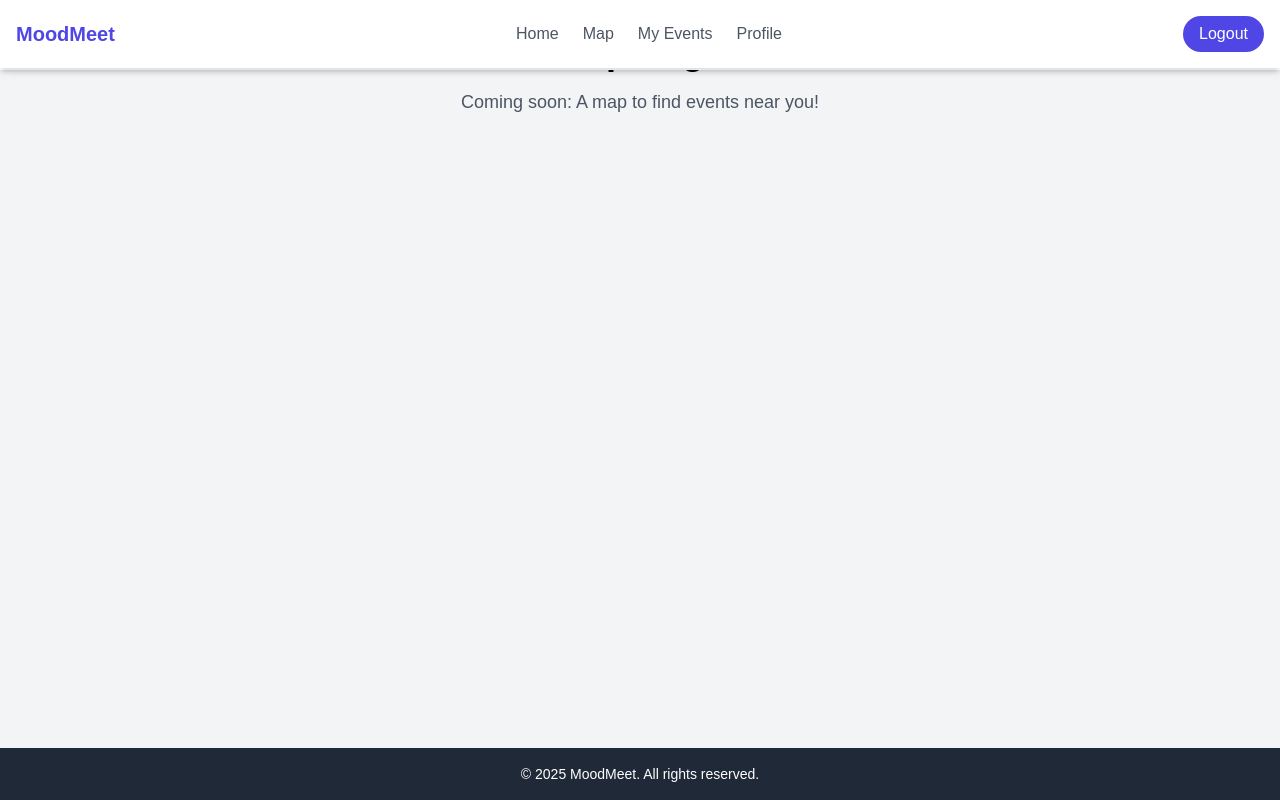
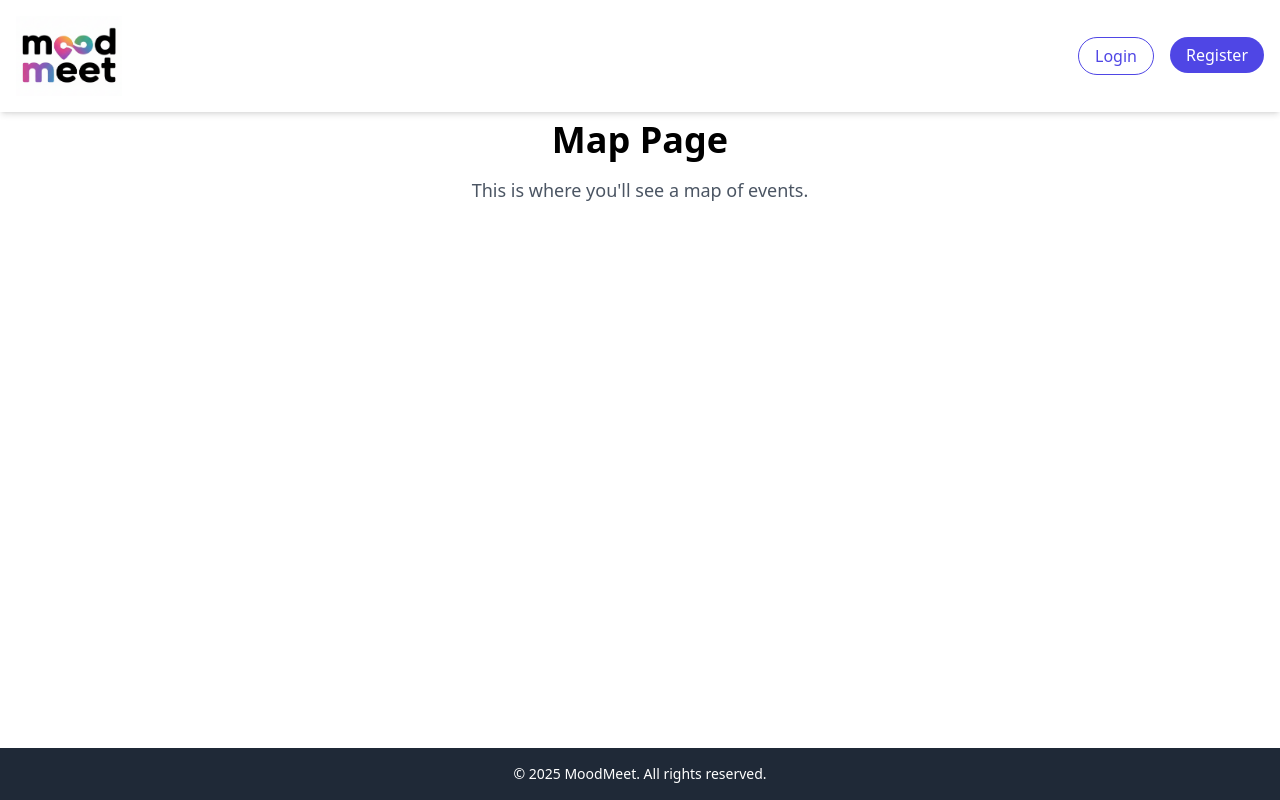
Before and after one commit to RajTib/Social-Event-Hub, a React (Create React App) app in the folder frontend/: page /map in a window 1280 px wide. Built offline with nearby package versions, Linux system fonts and the light colour scheme.

Commit message:
add animations

```diff
--- a/frontend/src/App.js
+++ b/frontend/src/App.js
@@ -1,43 +1,48 @@
-import React, { useState } from 'react';
+import React, { useState, useEffect } from 'react';
 import { BrowserRouter as Router, Routes, Route } from 'react-router-dom';
 import LandingPage from './pages/LandingPage';
 import HomePage from './pages/HomePage';
 import MapPage from './pages/MapPage';
 import MyEventsPage from './pages/MyEventsPage';
 import ProfilePage from './pages/ProfilePage';
-import Navbar from './components/common/navbar';
+import SplashScreen from './components/SplashScreen';
 import './index.css';
 
 const App = () => {
-  // Global login state
   const [isLoggedIn, setIsLoggedIn] = useState(false);
+  const [isLoading, setIsLoading] = useState(true);
+
+  useEffect(() => {
+    // Check if the user has visited this session
+    const hasVisited = sessionStorage.getItem('hasVisited');
+
+    if (hasVisited) {
+      // If they've already visited, skip the animation
+      setIsLoading(false);
+    } else {
+      // If this is the first visit, show the animation
+      const timer = setTimeout(() => {
+        setIsLoading(false);
+        // Set the flag so we don't show the animation again
+        sessionStorage.setItem('hasVisited', 'true');
+      }, 2000); // Animation duration (2 seconds)
+
+      return () => clearTimeout(timer); // Clean up the timer
+    }
+  }, []);
+
+  if (isLoading) {
+    return <SplashScreen />;
+  }
 
   return (
     <Router>
-      {/* Navbar always receives global login state */}
-      <Navbar isLoggedIn={isLoggedIn} setIsLoggedIn={setIsLoggedIn} />
-
       <Routes>
-        <Route
-          path="/"
-          element={<LandingPage isLoggedIn={isLoggedIn} setIsLoggedIn={setIsLoggedIn} />}
-        />
-        <Route
-          path="/home"
-          element={<HomePage isLoggedIn={isLoggedIn} setIsLoggedIn={setIsLoggedIn} />}
-        />
-        <Route
-          path="/map"
-          element={<MapPage isLoggedIn={isLoggedIn} setIsLoggedIn={setIsLoggedIn} />}
-        />
-        <Route
-          path="/events"
-          element={<MyEventsPage isLoggedIn={isLoggedIn} setIsLoggedIn={setIsLoggedIn} />}
-        />
-        <Route
-          path="/profile"
-          element={<ProfilePage isLoggedIn={isLoggedIn} setIsLoggedIn={setIsLoggedIn} />}
-        />
+        <Route path="/" element={<LandingPage setIsLoggedIn={setIsLoggedIn} />} />
+        <Route path="/home" element={<HomePage isLoggedIn={isLoggedIn} setIsLoggedIn={setIsLoggedIn} />} />
+        <Route path="/map" element={<MapPage isLoggedIn={isLoggedIn} setIsLoggedIn={setIsLoggedIn} />} />
+        <Route path="/events" element={<MyEventsPage isLoggedIn={isLoggedIn} setIsLoggedIn={setIsLoggedIn} />} />
+        <Route path="/profile" element={<ProfilePage isLoggedIn={isLoggedIn} setIsLoggedIn={setIsLoggedIn} />} />
       </Routes>
     </Router>
   );
--- /dev/null
+++ b/frontend/src/components/SplashScreen.js
@@ -0,0 +1,17 @@
+import React from 'react';
+import MoodMeetLogo from '../assets/moodmeet.png';
+
+const SplashScreen = () => {
+  return (
+    <div className="splash-screen fixed inset-0 flex flex-col items-center justify-center bg-white z-50 transition-opacity duration-1000 ease-in-out">
+      <div className="logo-container animate-fade-in-up">
+        <img src={MoodMeetLogo} alt="MoodMeet Logo" className="w-48 md:w-64" />
+      </div>
+      <p className="mt-4 text-xl md:text-2xl text-gray-700 animate-fade-in-up delay-200">
+        Finding your vibe...
+      </p>
+    </div>
+  );
+};
+
+export default SplashScreen;
--- a/frontend/src/components/common/navbar.js
+++ b/frontend/src/components/common/navbar.js
@@ -1,28 +1,20 @@
 import React from 'react';
 import { Link, useNavigate } from 'react-router-dom';
+import MoodMeetLogo from '../../assets/moodmeet.png';
 
-const Navbar = ({ isLoggedIn, setIsLoggedIn }) => {
+const Navbar = ({ isLoggedIn, setIsLoggedIn, onLoginClick, onRegisterClick }) => {
   const navigate = useNavigate();
 
-  const handleLogout = () => {
-    setIsLoggedIn(false);   // update global login state
-    navigate('/');          // go to LandingPage
-  };
-
-  const handleLogin = () => {
-    navigate('/', { state: { showForm: 'login' } }); // LandingPage shows login form
-  };
-
-  const handleRegister = () => {
-    navigate('/', { state: { showForm: 'register' } }); // LandingPage shows register form
+  const handleLogoutClick = () => {
+    setIsLoggedIn(false);
+    navigate('/');
   };
 
   return (
     <nav className="fixed top-0 left-0 w-full p-4 bg-white shadow-md flex justify-between items-center z-50">
       <div className="flex items-center space-x-2">
-        <span className="text-xl font-bold text-indigo-600">MoodMeet</span>
+        <img src={MoodMeetLogo} alt="MoodMeet Logo" className="h-20" />
       </div>
-
       <div className="flex items-center space-x-6">
         {isLoggedIn && (
           <>
@@ -33,11 +25,10 @@ const Navbar = ({ isLoggedIn, setIsLoggedIn }) => {
           </>
         )}
       </div>
-
-      <div className="flex items-center space-x-4">
+      <div className="flex items-start space-x-4">
         {isLoggedIn ? (
           <button
-            onClick={handleLogout}
+            onClick={handleLogoutClick}
             className="text-white bg-indigo-600 px-4 py-1.5 rounded-full hover:bg-indigo-700 transition"
           >
             Logout
@@ -45,13 +36,13 @@ const Navbar = ({ isLoggedIn, setIsLoggedIn }) => {
         ) : (
           <>
             <button
-              onClick={handleLogin}
+              onClick={onLoginClick}
               className="text-indigo-600 border border-indigo-600 px-4 py-1.5 rounded-full hover:bg-indigo-50 transition"
             >
               Login
             </button>
             <button
-              onClick={handleRegister}
+              onClick={onRegisterClick}
               className="bg-indigo-600 text-white px-4 py-1.5 rounded-full hover:bg-indigo-700 transition"
             >
               Register
--- a/frontend/src/index.css
+++ b/frontend/src/index.css
@@ -2,8 +2,52 @@
 @tailwind components;
 @tailwind utilities;
 
-/* You can add custom global styles here if needed */
-body {
-  background-color: #f3f4f6;
-  font-family: sans-serif;
+.splash-screen {
+  opacity: 1;
 }
+
+.splash-screen.hidden {
+  opacity: 0;
+  visibility: hidden;
+}
+
+@keyframes fadeInAndUp {
+  from {
+    opacity: 0;
+    transform: translateY(20px);
+  }
+  to {
+    opacity: 1;
+    transform: translateY(0);
+  }
+}
+
+.animate-fade-in-up {
+  animation: fadeInAndUp 1s ease-out forwards;
+}
+
+.delay-200 {
+  animation-delay: 0.2s;
+}
+
+
+@keyframes fadeInDown {
+  from {
+    opacity: 0;
+    transform: translateY(-20px);
+  }
+  to {
+    opacity: 1;
+    transform: translateY(0);
+  }
+}
+
+.animate-fade-in-down {
+  animation: fadeInDown 0.8s ease-out forwards;
+}
+
+.delay-200 {
+  animation-delay: 0.2s;
+}
+
+/* Make sure you also have the other animation keyframes you added earlier */
--- a/frontend/src/pages/HomePage.js
+++ b/frontend/src/pages/HomePage.js
@@ -51,7 +51,7 @@ const HomePage = ({ isLoggedIn, setIsLoggedIn }) => {
       />
 
       {isLoggedIn ? (
-        <main className="flex-grow container mx-auto p-8 pt-20">
+        <main className="flex-grow container mx-auto p-8 pt-[7.5rem]">
           {/* Hero Section */}
           <section className="text-center mb-12">
             <h1 className="text-4xl md:text-5xl font-bold text-gray-800 mb-4">Welcome to MoodMeet</h1>
--- a/frontend/src/pages/LandingPage.js
+++ b/frontend/src/pages/LandingPage.js
@@ -10,7 +10,6 @@ const LandingPage = ({ setIsLoggedIn }) => {
   const location = useLocation();
   const [showForm, setShowForm] = useState(null);
 
-  // Show form based on navigation state
   useEffect(() => {
     if (location.state && location.state.showForm) {
       setShowForm(location.state.showForm);
@@ -19,24 +18,26 @@ const LandingPage = ({ setIsLoggedIn }) => {
 
   const handleLoginSuccess = () => {
     setIsLoggedIn(true);
+    localStorage.setItem('isLoggedIn', 'true');
     navigate('/home');
   };
 
   const handleRegisterSuccess = () => {
     setIsLoggedIn(true);
+    localStorage.setItem('isLoggedIn', 'true');
     navigate('/home');
   };
 
   return (
     <div className="min-h-screen flex flex-col">
-      <Navbar isLoggedIn={false} setIsLoggedIn={setIsLoggedIn} />
+      <Navbar isLoggedIn={false} onLoginClick={() => setShowForm('login')} onRegisterClick={() => setShowForm('register')} />
 
-      <main className="flex-grow container mx-auto p-8 flex flex-col md:flex-row items-center justify-center space-y-8 md:space-y-0 md:space-x-12">
+      <main className="flex-grow container mx-auto p-8 pt-[7.5rem] flex flex-col md:flex-row items-center justify-center space-y-8 md:space-y-0 md:space-x-12">
         <div className="text-center md:text-left md:w-1/2">
-          <h1 className="text-5xl md:text-6xl font-bold text-gray-800 mb-4 leading-tight">
+          <h1 className="text-5xl md:text-6xl font-bold text-gray-800 mb-4 leading-tight animate-fade-in-down">
             Connect with your mood, not just people.
           </h1>
-          <p className="text-lg md:text-xl text-gray-600 mb-6">
+          <p className="text-lg md:text-xl text-gray-600 mb-6 animate-fade-in-down delay-200">
             MoodMeet helps you discover events and groups based on how you feel. Whether you're feeling energetic, social, or calm, find your perfect vibe and meet people who get it.
           </p>
         </div>
@@ -66,7 +67,6 @@ const LandingPage = ({ setIsLoggedIn }) => {
           )}
         </div>
       </main>
-
       <Footer />
     </div>
   );
--- a/frontend/src/pages/MapPage.js
+++ b/frontend/src/pages/MapPage.js
@@ -1,14 +1,14 @@
 import React from 'react';
 import Navbar from '../components/common/navbar';
-import Footer from '../components/common/Footer'; // Import the Footer
+import Footer from '../components/common/Footer';
 
-const MapPage = () => {
+const MapPage = ({ isLoggedIn }) => {
   return (
     <div className="min-h-screen flex flex-col">
-      <Navbar isLoggedIn={true} />
-      <main className="flex-grow container mx-auto p-8 text-center">
+      <Navbar isLoggedIn={isLoggedIn} />
+      <main className="flex-grow container mx-auto p-8 pt-[7.5rem] text-center">
         <h1 className="text-4xl font-bold">Map Page</h1>
-        <p className="text-lg text-gray-600 mt-4">Coming soon: A map to find events near you!</p>
+        <p className="text-lg text-gray-600 mt-4">This is where you'll see a map of events.</p>
       </main>
       <Footer />
     </div>
--- a/frontend/src/pages/MyEventsPage.js
+++ b/frontend/src/pages/MyEventsPage.js
@@ -1,12 +1,12 @@
 import React from 'react';
 import Navbar from '../components/common/navbar';
-import Footer from '../components/common/Footer'; // Import the Footer
+import Footer from '../components/common/Footer';
 
-const MyEventsPage = () => {
+const MyEventsPage = ({ isLoggedIn }) => {
   return (
     <div className="min-h-screen flex flex-col">
-      <Navbar isLoggedIn={true} />
-      <main className="flex-grow container mx-auto p-8 text-center">
+      <Navbar isLoggedIn={isLoggedIn} />
+      <main className="flex-grow container mx-auto p-8 pt-[7.5rem] text-center">
         <h1 className="text-4xl font-bold">My Events Page</h1>
         <p className="text-lg text-gray-600 mt-4">This is where you'll see all the events you're interested in.</p>
       </main>
```
Also changed, not shown: frontend/src/pages/ProfilePage.js (+5 -5 lines), frontend/src/assets/moodmeet.png (added).
